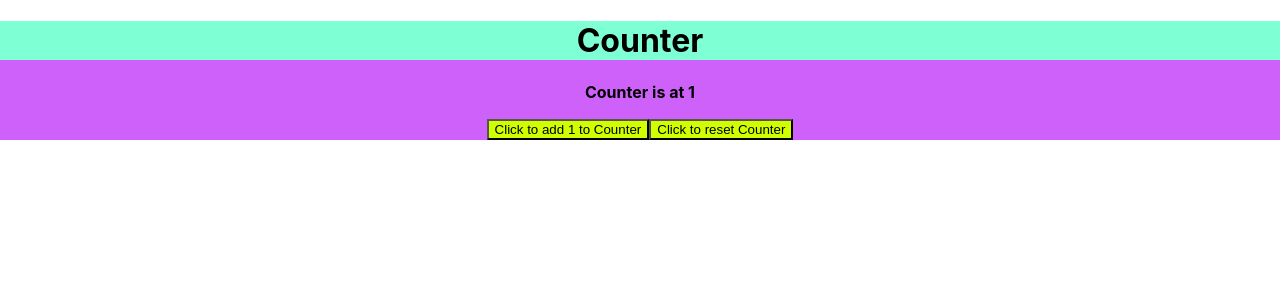
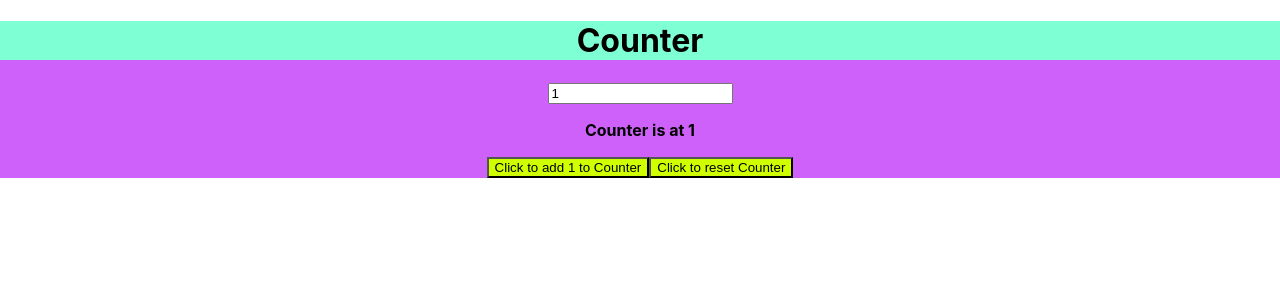
Before and after one commit to NoaAvshalom/usestate1, a React (Create React App) app: page / in a window 1280 px wide. Shown: the top 300 px of the page. Built offline with nearby package versions, Linux system fonts and the light colour scheme.

Commit message:
Added delta

```diff
--- a/src/Counter.js
+++ b/src/Counter.js
@@ -2,30 +2,30 @@
 
 function Counter() {
     const [count, setCount] = useState(1)
+    const [delta, setDelta] = useState(1)
     function incr(){
         setCount(
             function(oldCount){
-                return oldCount + 1
+                return oldCount + delta
             }
         )
-        console.log(count);
     }
+    function reset(){
+        setCount(0)
 
-    function incr1(){
-        setCount(
-            function(oldcount1){
-                return 0
-            }
-        )
-        console.log(count)
+    }
+    function handleDelta(e){
+        console.log(e);
+        setDelta(Number(e.target.value))
     }
 
     return (
       <div >
       <h1>Counter</h1>
+      <input type = "number" value = {delta} onChange = {handleDelta}/>
       <p>Counter is at {count}</p>
-      <button onClick={incr}> Click to add 1 to Counter</button>
-      <button onClick={incr1}> Click to reset Counter</button>
+      <button onClick={incr}> Click to add {delta} to Counter</button>
+      <button onClick={reset}> Click to reset Counter</button>
       </div>
     );
   }
```
